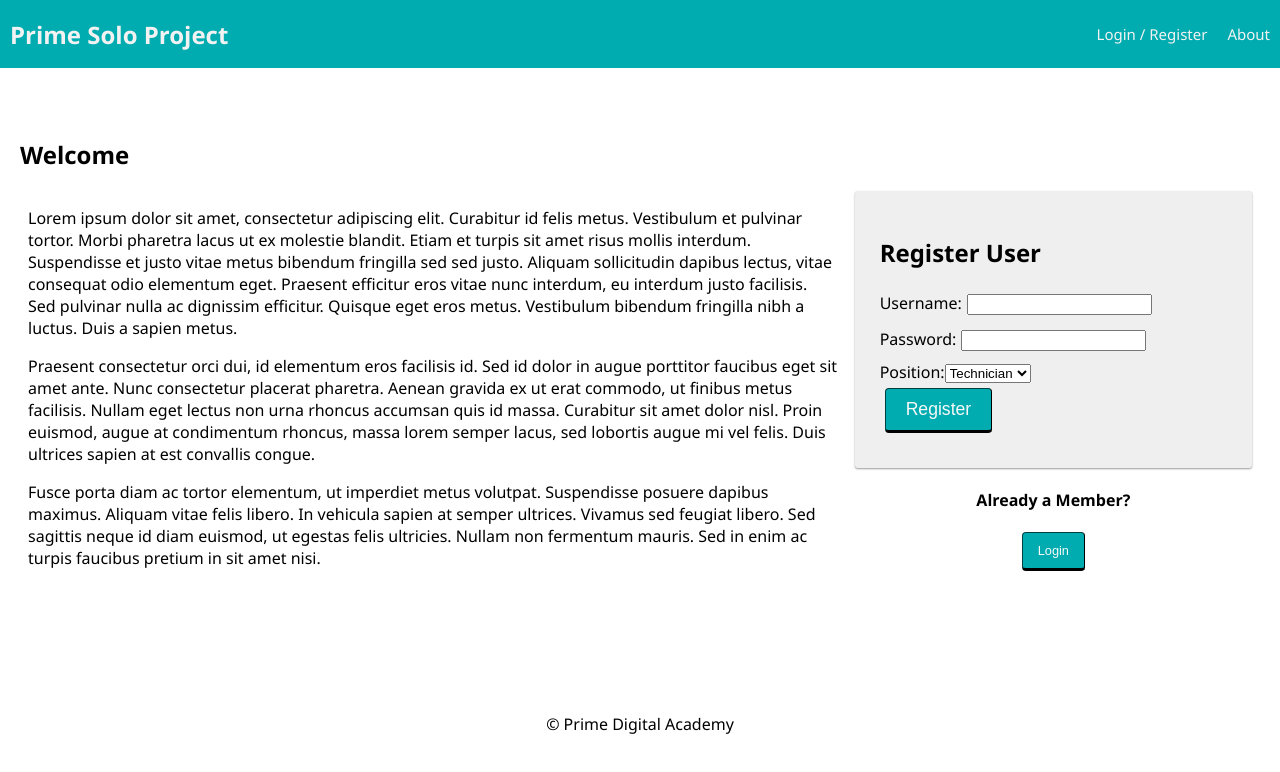
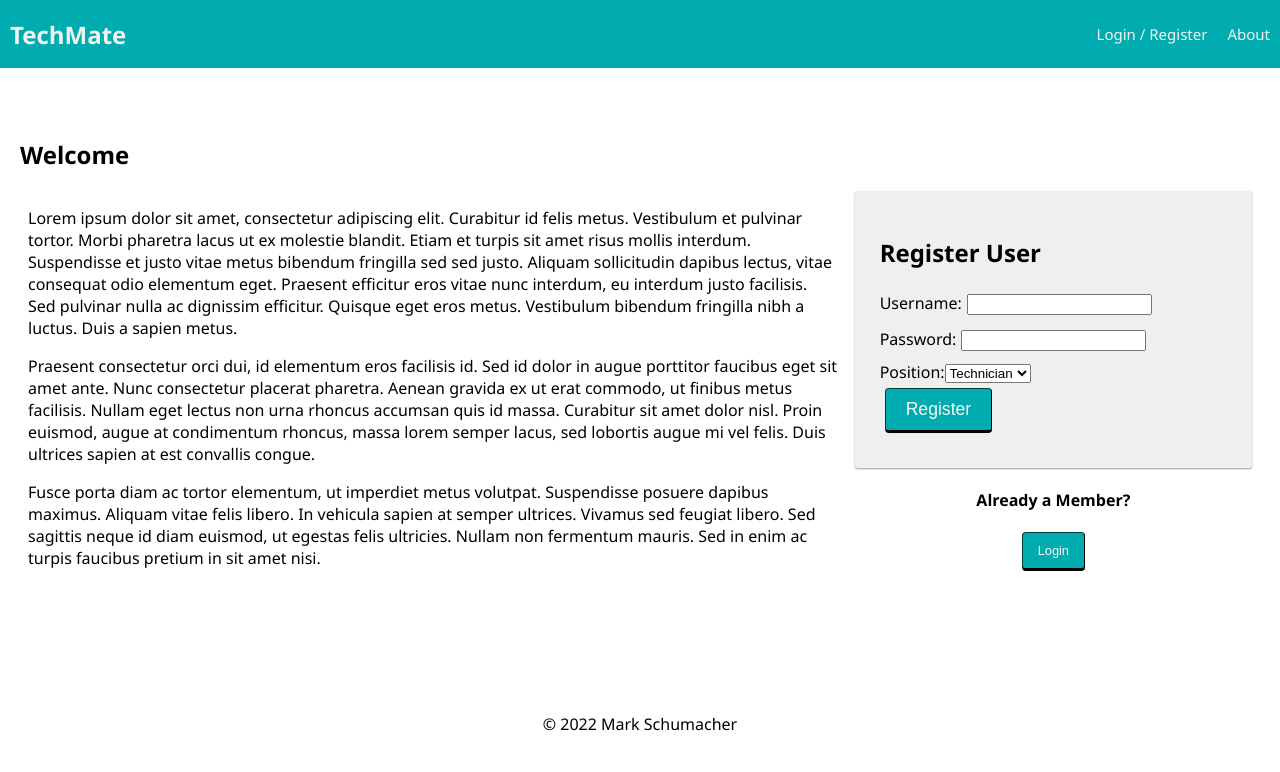
Before and after one commit to VenoMidas/TechMate, a React (Create React App) app: page /user#/home in a window 1280 px wide. Shown: the top 772 px of the page. Built offline with nearby package versions, Linux system fonts and the light colour scheme; no server answers.

Commit message:
Update header and footer

```diff
--- a/public/index.html
+++ b/public/index.html
@@ -5,7 +5,7 @@
     <meta name="viewport" content="width=device-width, initial-scale=1, shrink-to-fit=no">
     <meta name="theme-color" content="#000000">
 
-    <title>App</title>
+    <title>TechMate</title>
   </head>
   <body>
     <noscript>
--- a/src/components/Footer/Footer.jsx
+++ b/src/components/Footer/Footer.jsx
@@ -7,7 +7,7 @@ import './Footer.css';
 // or even care what the redux state is, so it doesn't need 'connect()'
 
 function Footer() {
-  return <footer>&copy; Prime Digital Academy</footer>;
+  return <footer>&copy; 2022 Mark Schumacher</footer>;
 }
 
 export default Footer;
--- a/src/components/Nav/Nav.jsx
+++ b/src/components/Nav/Nav.jsx
@@ -10,7 +10,7 @@ function Nav() {
   return (
     <div className="nav">
       <Link to="/home">
-        <h2 className="nav-title">Prime Solo Project</h2>
+        <h2 className="nav-title">TechMate</h2>
       </Link>
       <div>
         {/* If no user is logged in, show these links */}
```
